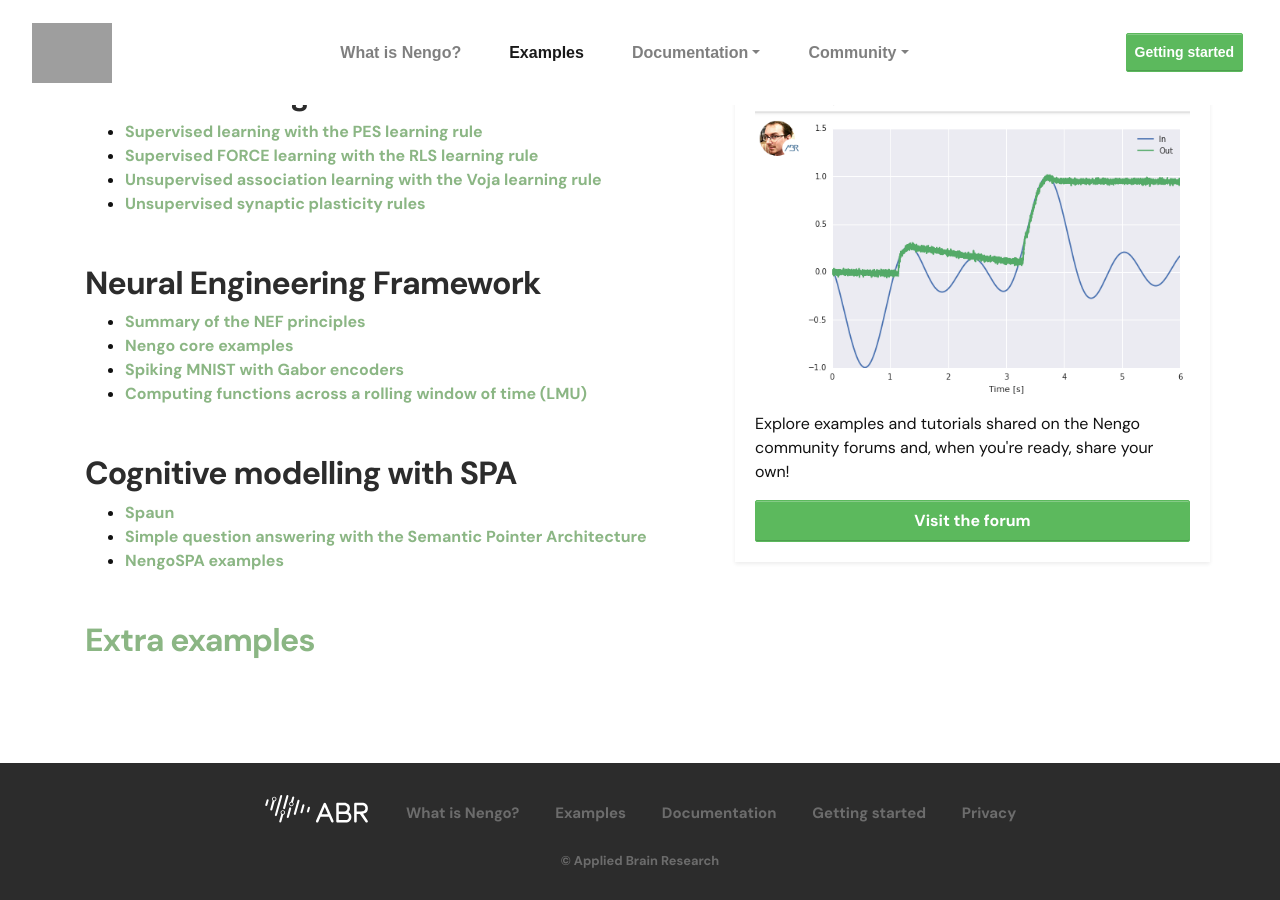
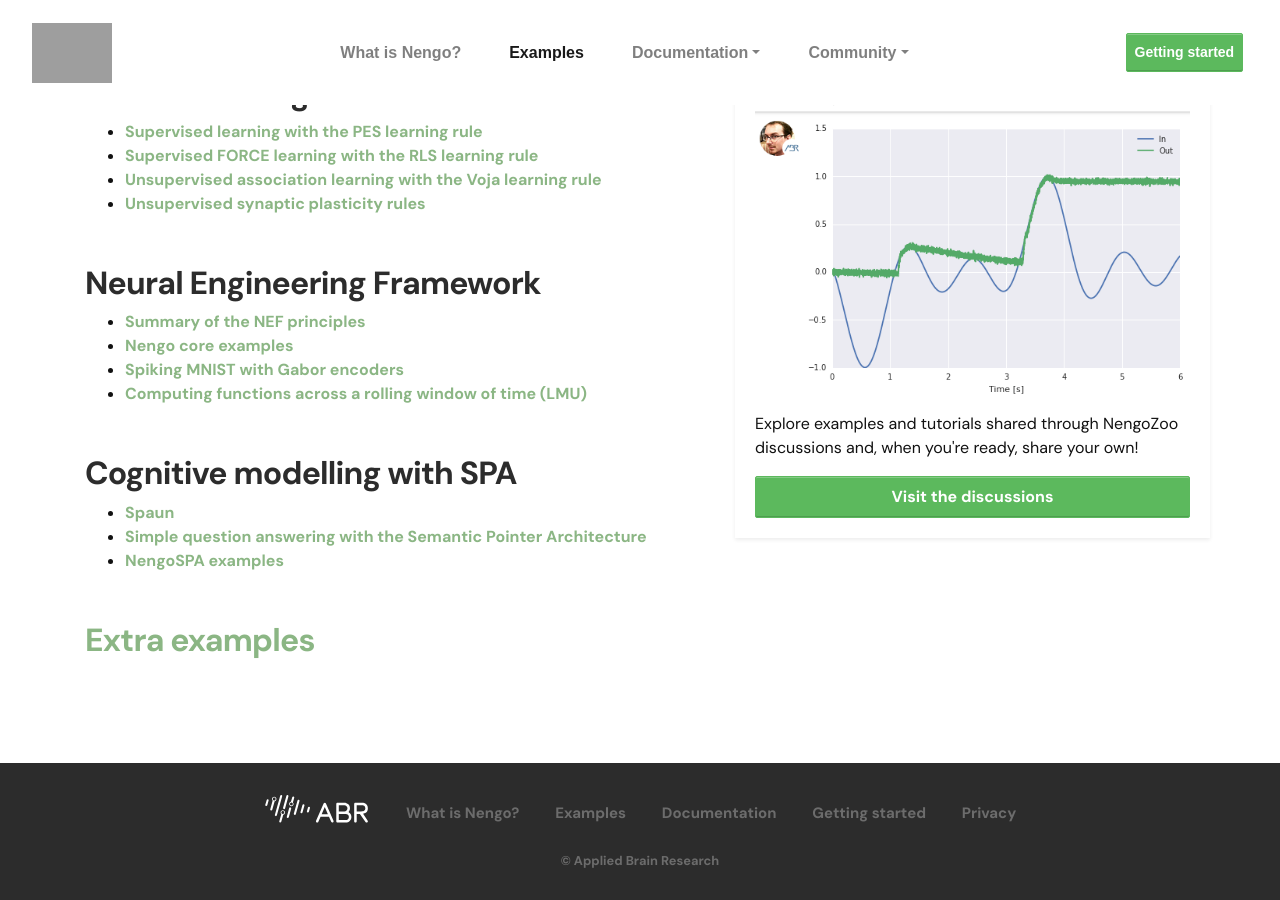
Before and after one commit to nengo/nengo.github.io, a Jekyll site: the page built from examples.md, in a window 1280 px wide and 900 px high, scrolled down 831 px. Built offline with Jekyll 4.4.1, drawn with Linux system fonts in a browser that asks for light colours; nearby versions of some CDN libraries; some web fonts are replaced; comment, search, counter and statistics services are not loaded.

Commit message:
redict links from Nengo Forum to NengoZoo Discussions

```diff
--- a/_layouts/default.html
+++ b/_layouts/default.html
@@ -112,7 +112,7 @@
             <a class="nav-link dropdown-toggle text-nowrap" id="navbar-dropdown-community" data-toggle="dropdown"
               aria-haspopup="true" aria-expanded="false" href="#">Community</a>
             <div class="dropdown-menu shadow-lg border-0" aria-labelledby="navbar-dropdown-community">
-              <a class="dropdown-item" href="https://forum.nengo.ai">Forum</a>
+              <a class="dropdown-item" href="https://github.com/nengo/nengo-zoo/discussions">Discussions</a>
               <div class="dropdown-divider"></div>
               <a class="dropdown-item" href="{{ site.baseurl }}{% link people.md %}">People</a>
               <a class="dropdown-item" href="{{ site.baseurl }}{% link summer-school.md %}">Summer school</a>
--- a/examples.md
+++ b/examples.md
@@ -81,8 +81,8 @@
                 </div>
                 <div class="card-body bg-white">
                   <img class="mb-3" src="{{ site.baseurl}}/img/examples-community.png">
-                  <p>Explore examples and tutorials shared on the Nengo community forums and, when you're ready, share your own!</p>
-                  <a class="btn btn-primary btn-block" href="https://forum.nengo.ai/c/examples-tutorials/8">Visit the forum</a>
+                  <p>Explore examples and tutorials shared through NengoZoo discussions and, when you're ready, share your own!</p>
+                  <a class="btn btn-primary btn-block" href="https://github.com/nengo/nengo-zoo/discussions/categories/examples-tutorials">Visit the discussions</a>
                 </div>
               </div>
             </div>
--- a/index.html
+++ b/index.html
@@ -165,10 +165,8 @@
             </a>
           </div>
           <div class="col">
-            <a
-              class="text-center shadow-lg py-4 bg-white d-block font-weight-normal"
-              href="https://forum.nengo.ai/"
-            >
+            <a class="text-center shadow-lg py-4 bg-white d-block font-weight-normal"
+              href="https://github.com/nengo/nengo-zoo/discussions">
               <span class="text-dark">Active</span> <br />Forum
             </a>
           </div>
```
Also changed, not shown: contributing.md (+1 -2 lines), people.md (+1 -1 lines), README.md.
